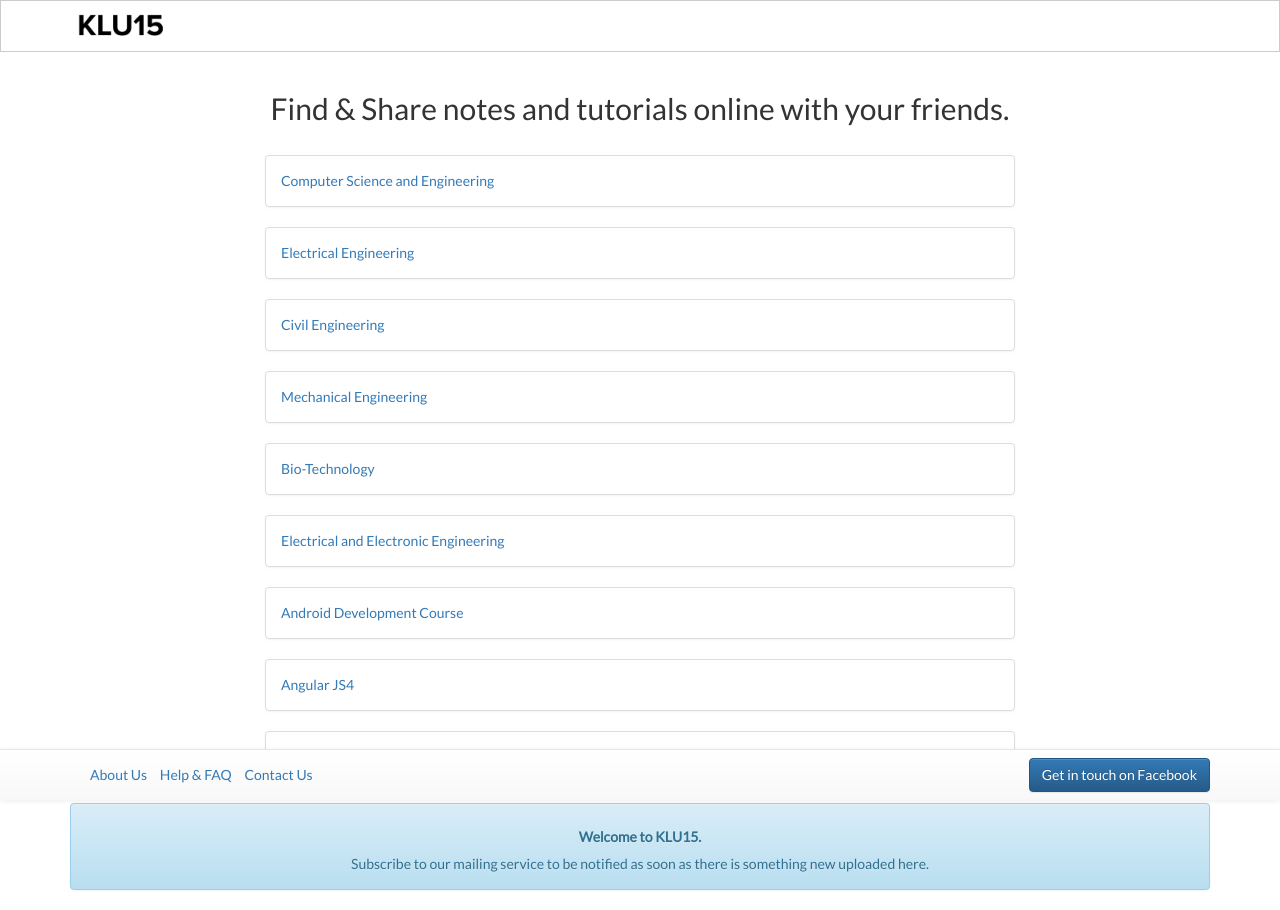
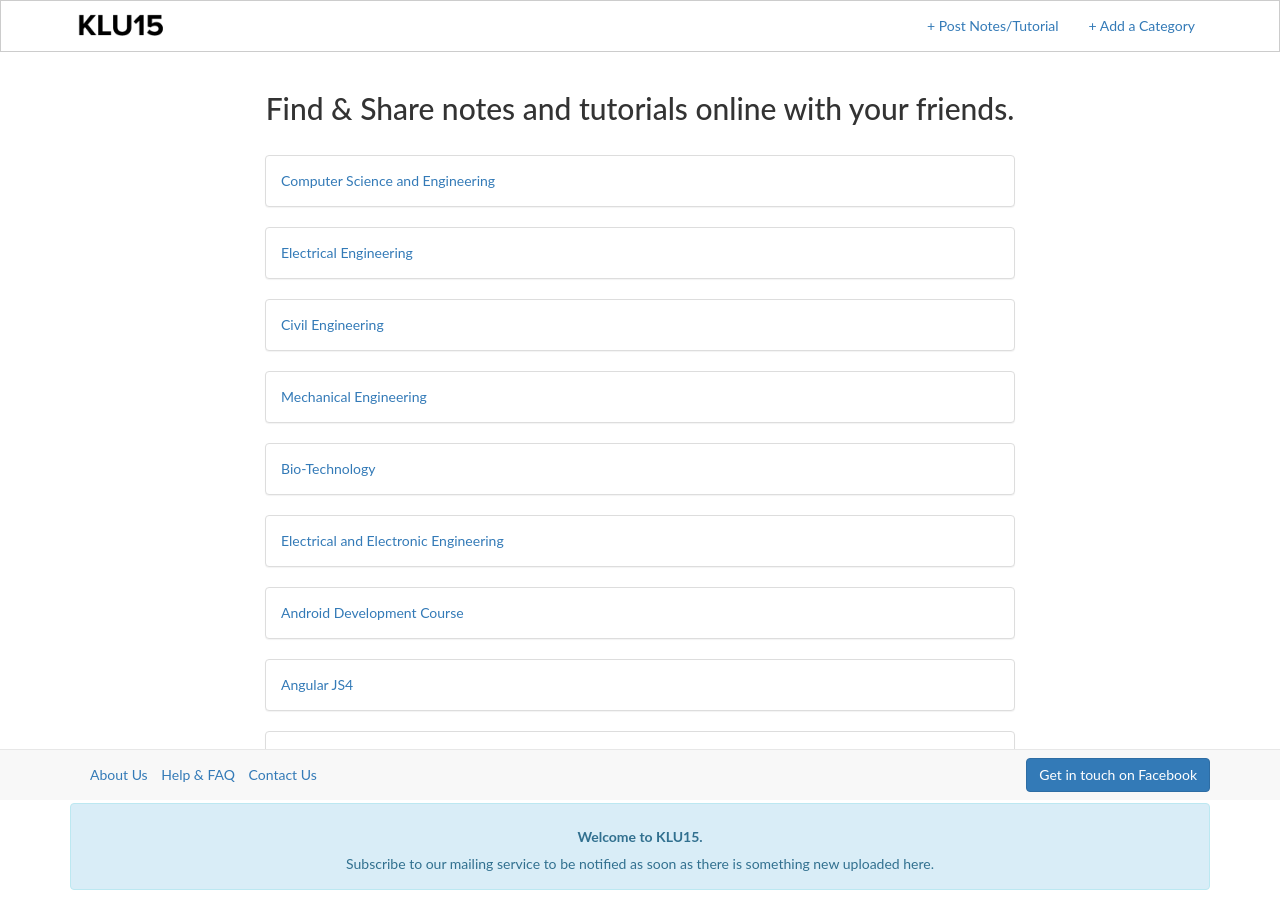
Before and after one commit to likhitgrandhi/klu15-django-app, a Django app: page /rango/ in a window 1280 px wide. Run offline with Django 3.2, Linux system fonts and the light colour scheme; data comes from the database, SQL or seed files in the repository; both versions use the stored data as it was after the commit; some libraries are stand-ins or nearby versions.

Commit message:
add cat/page options

```diff
--- /dev/null
+++ b/rango/forms.py
@@ -0,0 +1,30 @@
+from django import forms
+from rango.models import Category, Page
+class CategoryForm(forms.ModelForm):
+    name = forms.CharField(max_length=128, help_text="Enter the category name.")
+    slug = forms.CharField(widget=forms.HiddenInput(), required=False)
+
+    class Meta:
+        model = Category
+        fields = ('name',)
+
+class PageForm(forms.ModelForm):
+
+    title = forms.CharField(max_length=128, help_text="Enter the title of the link here.")
+    url = forms.URLField(max_length=200, help_text="Enter the url of the notes/tutorial here.")
+    views = forms.IntegerField(widget=forms.HiddenInput(), initial=0)
+
+    def clean(self):
+        cleaned_data = self.cleaned_data
+        url = cleaned_data.get('url')
+
+        #If the url is not empty and it doesnot start with http:// we add it here
+        if url and not url.startswith('http://'):
+            url = 'http://' + url
+            cleaned_data['url'] = url
+
+            return cleaned_data
+
+    class Meta:
+        model = Page
+        exclude = ('category',)
--- a/rango/urls.py
+++ b/rango/urls.py
@@ -3,6 +3,6 @@ from rango import views
 urlpatterns = [
     url(r'^$', views.index),
     url(r'^about/', views.about),
-    url(r'^category/(?P<category_name_slug>[\w\-]+)/$',
-        views.show_category, name='show_category'),
+    url(r'^category/(?P<category_name_slug>[\w\-]+)/$',views.show_category, name='show_category'),
+    url(r'^category/(?P<category_name_slug>[\w\-]+)/add_page/$', views.add_page, name='add_page'),
     ]
--- a/rango/views.py
+++ b/rango/views.py
@@ -2,13 +2,29 @@ from django.http import HttpResponse
 from django.shortcuts import render
 from rango.models import Category
 from rango.models import Page
+from rango.forms import CategoryForm, PageForm
+
 
 def index(request):
     category_list = Category.objects.all()
-    context_dict = {'categories': category_list}
+    form = CategoryForm()
+    context_dict = {'categories': category_list, 'form': form}
+
+    if request.method == 'POST':
+        form = CategoryForm(request.POST)
+
+        if form.is_valid():
+            form.save(commit=True)
+            return index(request)
+        else:
+            print(form.errors)
+
     return render(request, 'rango/index.html', context_dict)
+
+
 def about(request):
-	return HttpResponse("Hello this is rango about page </br> <a href='/rango/'>Rango</a>")
+    return HttpResponse("Hello this is rango about page </br> <a href='/rango/'>Rango</a>")
+
 
 def show_category(request, category_name_slug):
     context_dict = {}
@@ -22,3 +38,28 @@ def show_category(request, category_name_slug):
         context_dict['pages'] = None
         context_dict['category'] = None
     return render(request, 'rango/category.html', context_dict)
+
+
+def add_page(request, category_name_slug):
+    try:
+        category = Category.objects.get(slug=category_name_slug)
+    except Category.DoesNotExist:
+        category = None
+
+    form = PageForm()
+    if request.method == 'POST':
+        form = PageForm(request.POST)
+        if form.is_valid():
+            if category:
+                page = form.save(commit=False)
+                page.category = category
+                page.views = 0
+                page.save()
+                # probably better to use a redirect here.
+            return show_category(request, category_name_slug)
+        else:
+            print(form.errors)
+
+    context_dict = {'form':form, 'category': category}
+
+    return render(request, 'rango/add_page.html', context_dict)
--- a/static/css/style.css
+++ b/static/css/style.css
@@ -16,8 +16,16 @@ body{
   padding: 7px 15px;
   width: auto;
 }
-
-
 .full_width {
     width: 100%!important
 }
+.modal {padding:0!important}
+
+.modal .modal-body {
+ height: 100vh;
+width: 100vh;
+overflow-y: auto;
+}
+
+.modal-boy {background-color: white}
+.modal {background-color:white}
--- a/templates/rango/index.html
+++ b/templates/rango/index.html
@@ -1,18 +1,15 @@
 <!DOCTYPE html>
+{% load crispy_forms_tags %}
+{% load staticfiles %}
 
-{% load staticfiles %}
 
 
 <html>
 	<head>
 		<title>KLU15: Find & Share notes and tutorials.</title>
-		<!-- Latest compiled and minified CSS -->
-		<link rel="stylesheet" href="https://maxcdn.bootstrapcdn.com/bootstrap/3.3.7/css/bootstrap.min.css" integrity="sha384-BVYiiSIFeK1dGmJRAkycuHAHRg32OmUcww7on3RYdg4Va+PmSTsz/K68vbdEjh4u" crossorigin="anonymous">
-			<!-- Optional theme -->
-			<link rel="stylesheet" href="https://maxcdn.bootstrapcdn.com/bootstrap/3.3.7/css/bootstrap-theme.min.css" integrity="sha384-rHyoN1iRsVXV4nD0JutlnGaslCJuC7uwjduW9SVrLvRYooPp2bWYgmgJQIXwl/Sp" crossorigin="anonymous">
-				<!-- Latest compiled and minified JavaScript -->
-				<script src="https://maxcdn.bootstrapcdn.com/bootstrap/3.3.7/js/bootstrap.min.js" integrity="sha384-Tc5IQib027qvyjSMfHjOMaLkfuWVxZxUPnCJA7l2mCWNIpG9mGCD8wGNIcPD7Txa" crossorigin="anonymous"></script>
-				<link href="https://fonts.googleapis.com/css?family=Lato" rel="stylesheet">
+		<link rel="stylesheet" href="https://maxcdn.bootstrapcdn.com/bootstrap/3.3.7/css/bootstrap.min.css">
+			<script src="https://ajax.googleapis.com/ajax/libs/jquery/3.2.1/jquery.min.js"></script>
+			<script src="https://maxcdn.bootstrapcdn.com/bootstrap/3.3.7/js/bootstrap.min.js"></script>
 			<link rel="stylesheet" type="text/css" href="{% static "css/style.css" %}" />
 		</head>
 		<nav class="navbar navbar-custom">
@@ -29,6 +26,16 @@
 						<img src="{% static "images/black.png" %}">
 						</a>
 					</div>
+					<div class="collapse navbar-collapse" id="bs-example-navbar-collapse-1">
+						<ul class="nav navbar-nav navbar-right">
+							<li>
+								<a href="#" data-toggle="modal" data-target="#myModal1">+ Post Notes/Tutorial</a>
+							</li>
+							<li>
+								<a href="#" data-toggle="modal" data-target="#myModal2">+ Add a Category</a>
+							</li>
+						</ul>
+					</div>
 				</div>
 			</nav>
 			<body>
@@ -42,18 +49,21 @@
 
                                      {% for category in categories %}
 
+
 							<div class="panel panel-default">
-
-                                        <div class="panel-body"><a href="/rango/category/{{ category.slug }}">{{ category.name }}</a></div>
-
+								<div class="panel-body">
+									<a href="/rango/category/{{ category.slug }}">{{ category.name }}</a>
+								</div>
 							</div>
 
                                       {% endfor %}
 
                                      {% else %}
 
+
 							<strong>There are no categories</strong>
                                     {% endif %}
+
 
 						</div>
 					</div>
@@ -64,7 +74,6 @@
 					</h5>
 					<p class="text-center">Subscribe to our mailing service to be notified as soon as there is something new uploaded here.</p>
 				</div>
-
 			</div>
 			<div class="navbar navbar-default navbar-fixed-bottom">
 				<div class="container">
@@ -82,5 +91,34 @@
 					<a href="https://www.facebook.com/groups/klu15/" class="navbar-btn btn-primary btn pull-right">Get in touch on Facebook</a>
 				</div>
 			</div>
+
+            <div class="modal fade" id="myModal2" tabindex="-1" role="dialog" aria-labelledby="myModalLabel" aria-hidden="true">
+             <div class="container">
+               <h3 class="text-center">Create a Category</h3>
+                 <p class="text-center">Enter the category you want to create.</p>
+                    <div class="col-md-6 col-md-offset-3">
+                       <form method="POST" action=" ">{% csrf_token %}
+                            {{ form|crispy }}
+                    <input class="btn btn-default" type="submit" value="submit">
+                </form>
+              </div>
+             </div>
+            </div>
+
+            <div class="modal fade" id="myModal1" tabindex="-1" role="dialog" aria-labelledby="myModalLabel" aria-hidden="true">
+ <div class="container">
+        <h3 class="text-center">Submit a Link/Tutorial </h3>
+        <p class="text-center">Paste the lin/tutorial link below.</p>
+            <div class="col-md-6 col-md-offset-3">
+                <form method="POST" action=" ">{% csrf_token %}
+              {{ form|crispy }}
+                    <input class="btn btn-default" type="submit" value="submit">
+                </form>
+    </div>
+</div>
+            </div>
+
+
+
 		</body>
 	</html>
```
Also changed, not shown: hackrsource/settings.py (+5 -8 lines), templates/rango/add_page.html (added, +71 -0 lines), templates/rango/category.html (+7 -2 lines), db.sqlite3, 4 other files. Lines whose indentation alone changed are shown as unchanged.
